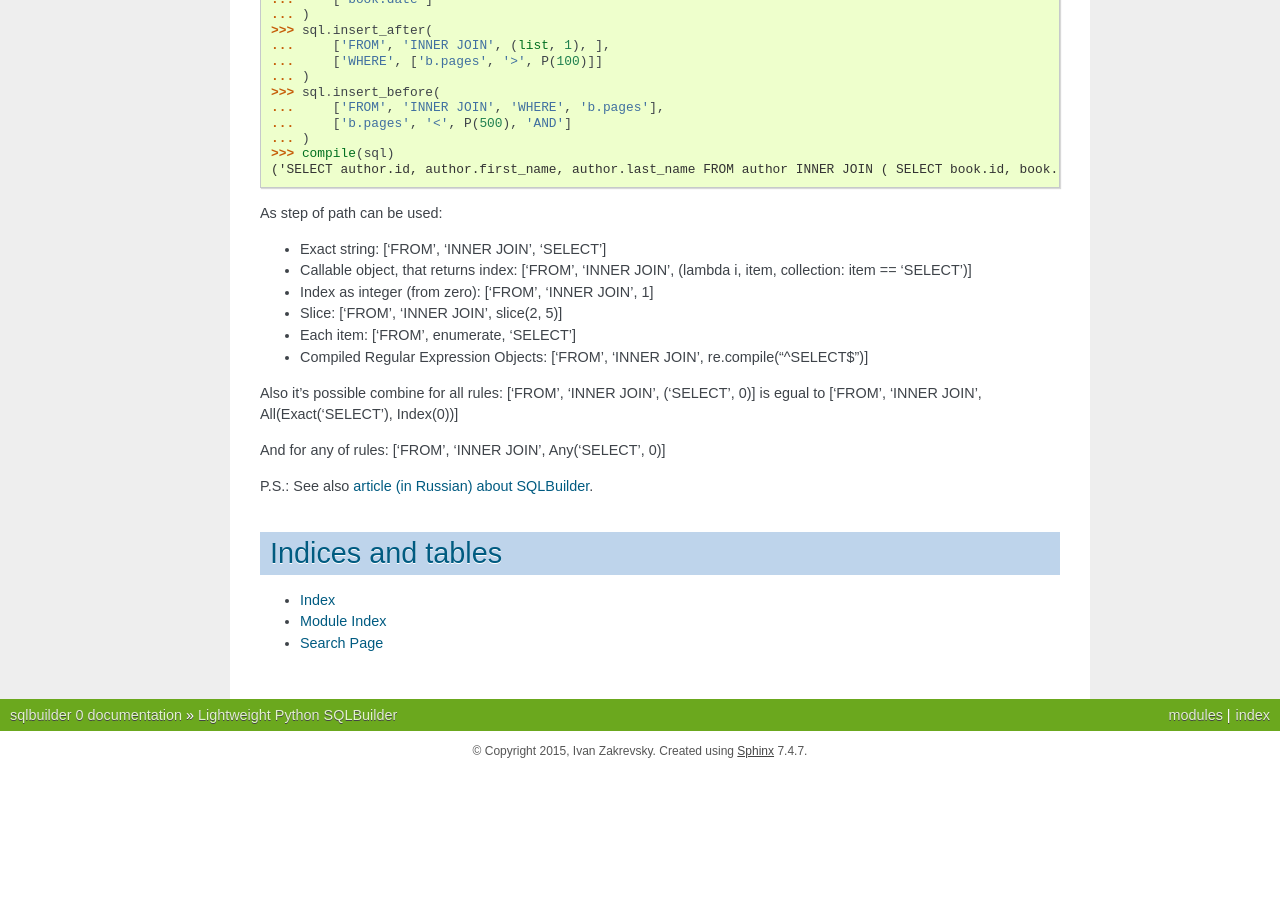
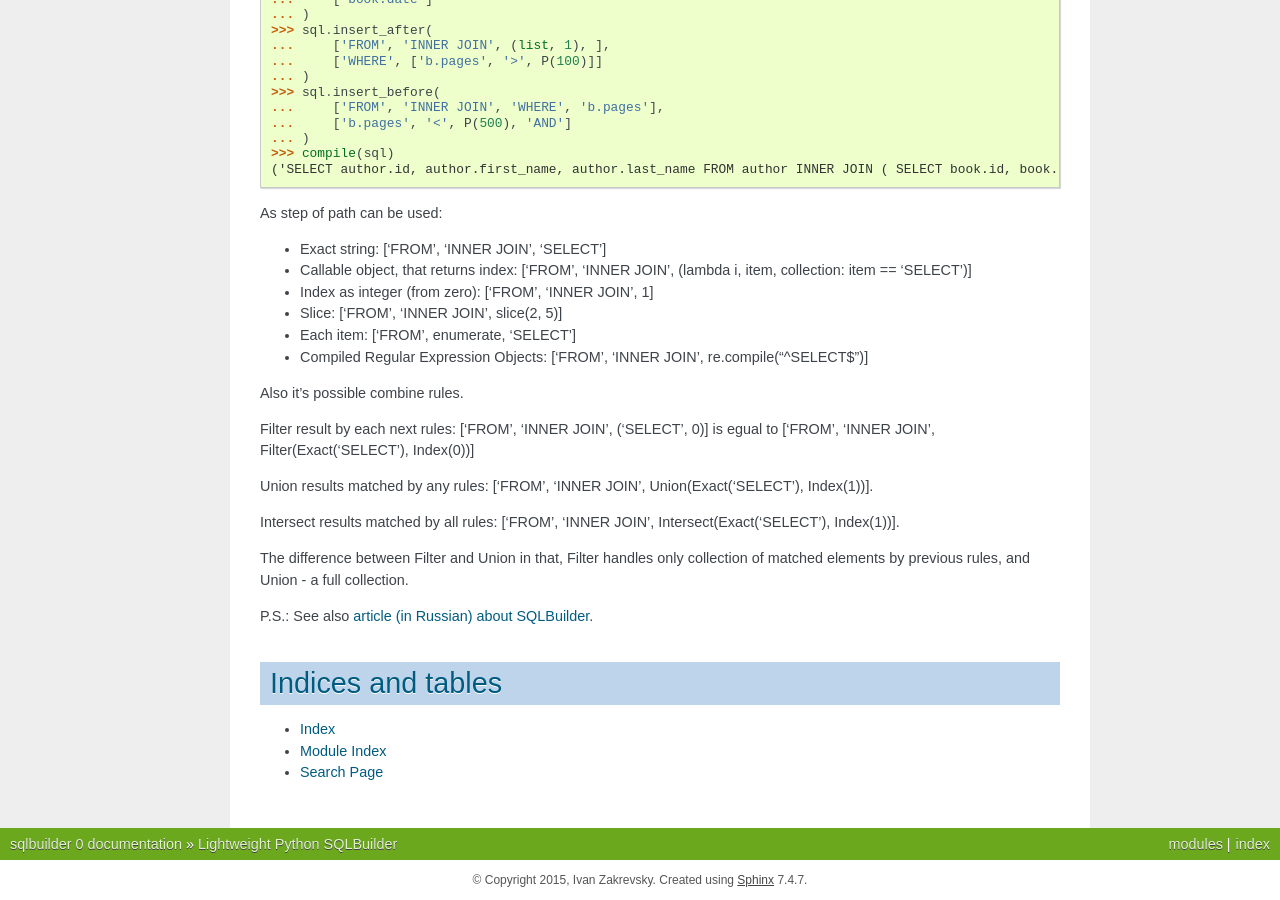
Before and after one commit to emacsway/sqlbuilder, a Sphinx documentation site: the page built from docs/index.rst, in a window 1280 px wide and 900 px high, scrolled down 17953 px. Built offline with Sphinx 7.4.7, drawn with Linux system fonts in a browser that asks for light colours; before the commit the page ends 18724 px from its top, so only the background shows below that.

Commit message:
Filter, Union, Intersect

```diff
--- a/docs/index.rst
+++ b/docs/index.rst
@@ -1119,10 +1119,15 @@ As step of path can be used:
 - Each item: ['FROM', enumerate, 'SELECT']
 - Compiled Regular Expression Objects: ['FROM', 'INNER JOIN', re.compile("^SELECT$")]
 
-Also it's possible combine for all rules: ['FROM', 'INNER JOIN', ('SELECT', 0)] is egual to ['FROM', 'INNER JOIN', All(Exact('SELECT'), Index(0))]
+Also it's possible combine rules.
 
-And for any of rules: ['FROM', 'INNER JOIN', Any('SELECT', 0)]
+Filter result by each next rules: ['FROM', 'INNER JOIN', ('SELECT', 0)] is egual to ['FROM', 'INNER JOIN', Filter(Exact('SELECT'), Index(0))]
 
+Union results matched by any rules: ['FROM', 'INNER JOIN', Union(Exact('SELECT'), Index(1))].
+
+Intersect results matched by all rules: ['FROM', 'INNER JOIN', Intersect(Exact('SELECT'), Index(1))].
+
+The difference between Filter and Union in that, Filter handles only collection of matched elements by previous rules, and Union - a full collection.
 
 P.S.: See also `article (in Russian) about SQLBuilder <http://emacsway.bitbucket.org/ru/storm-orm/#query-object>`__.
 
```
Also changed, not shown: 1 other file.
